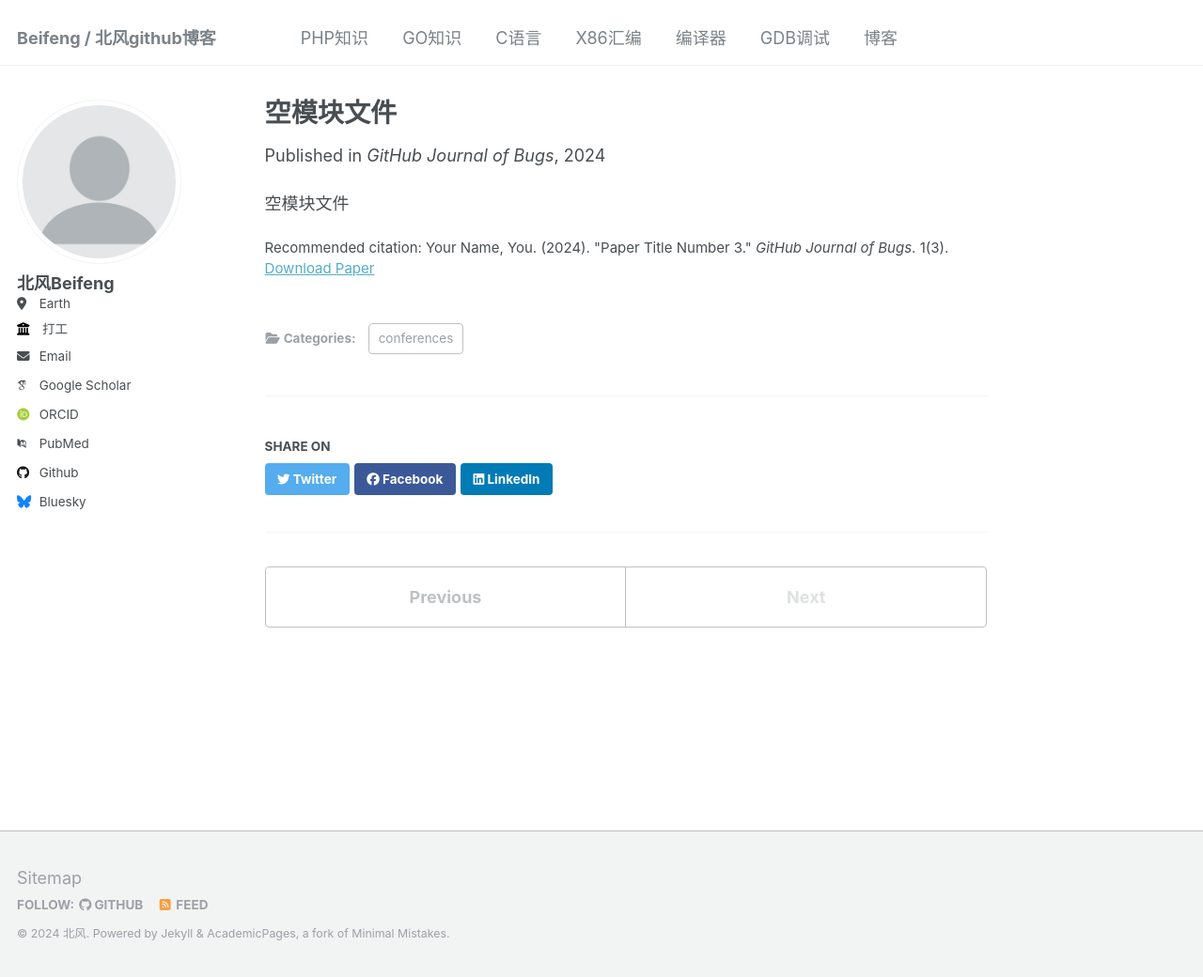
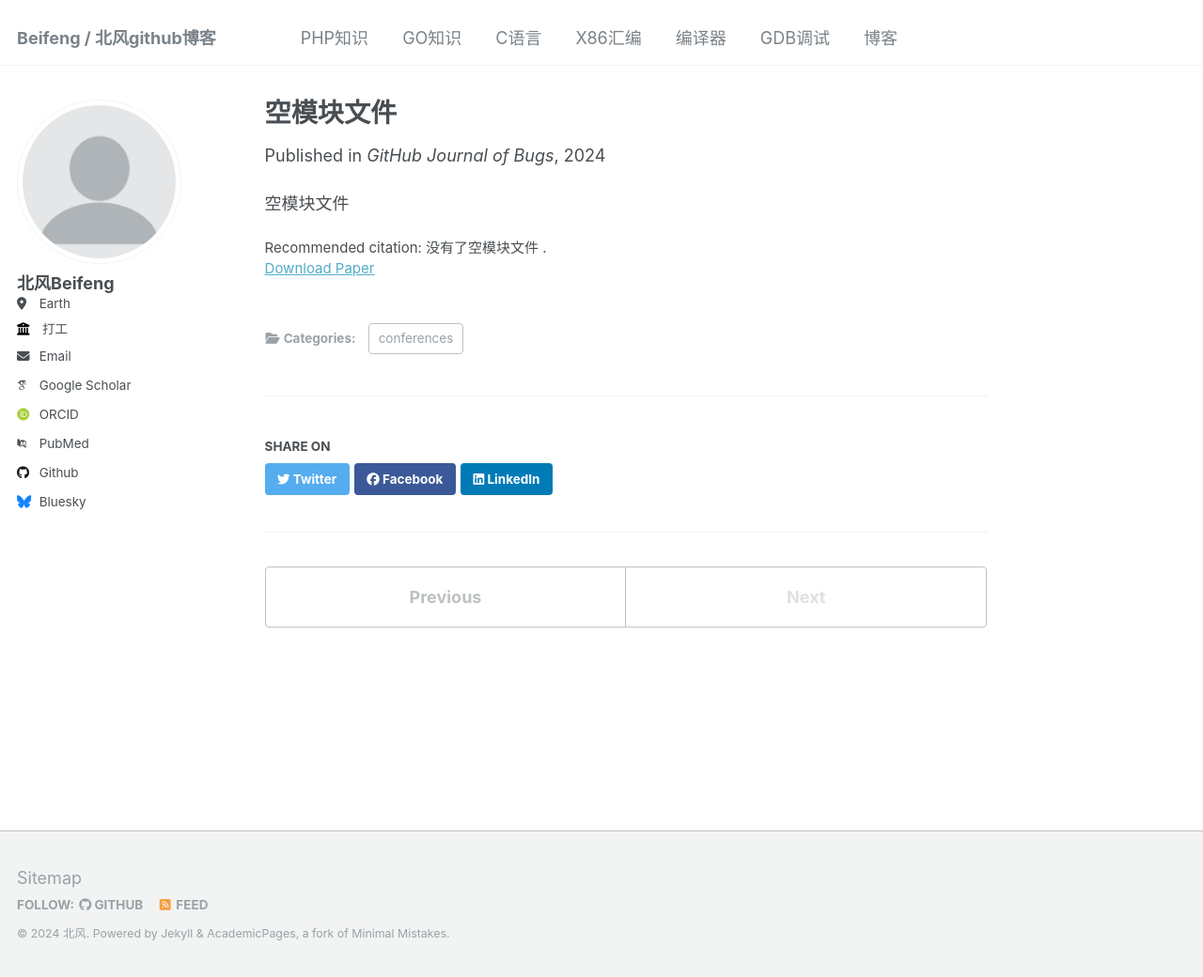
Before and after one commit to beifengisnil/beifengisnil.github.io, a Jekyll site: the page built from _publications/2024-02-17-paper-title-number-4.md, in a window 1280 px wide and 1040 px high. Shown: the whole window at 94% size. Built offline with Jekyll 4.4.1, drawn with Linux system fonts in a browser that asks for light colours; some web fonts are replaced.

Commit message:
Update 2024-02-17-paper-title-number-4.md

```diff
--- a/_publications/2024-02-17-paper-title-number-4.md
+++ b/_publications/2024-02-17-paper-title-number-4.md
@@ -3,11 +3,11 @@ title: "空模块文件  "
 collection: publications
 category: conferences
 permalink: /publication/2024-02-17-paper-title-number-4
-excerpt: 'This paper is about fixing template issue #693.'
+excerpt: '没有了空模块文件 .'
 date: 2024-02-17
 venue: 'GitHub Journal of Bugs'
 paperurl: 'http://academicpages.github.io/files/paper3.pdf'
-citation: 'Your Name, You. (2024). &quot;Paper Title Number 3.&quot; <i>GitHub Journal of Bugs</i>. 1(3).'
+citation: '没有了空模块文件 .'
 ---
 
 空模块文件
```
